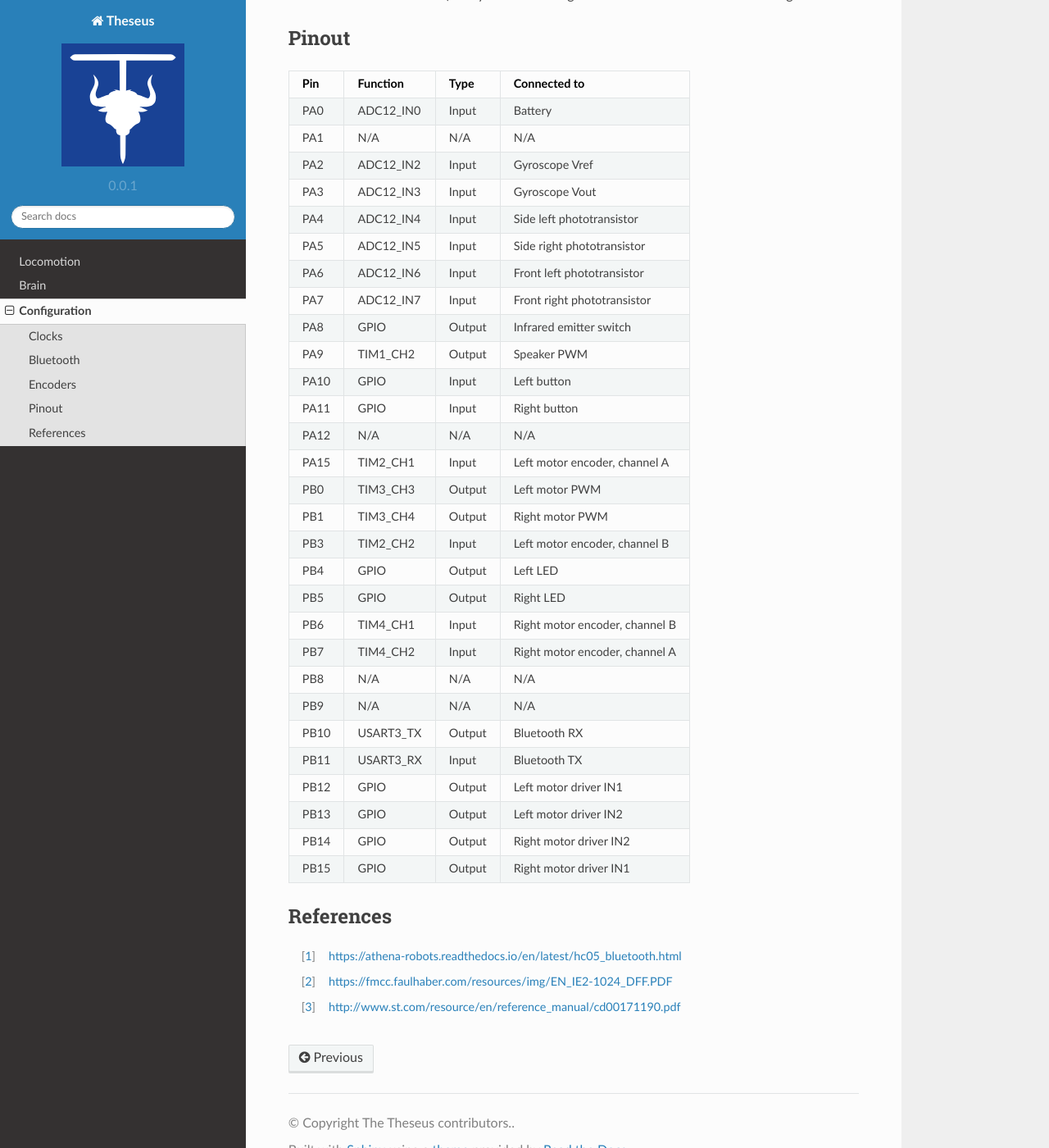
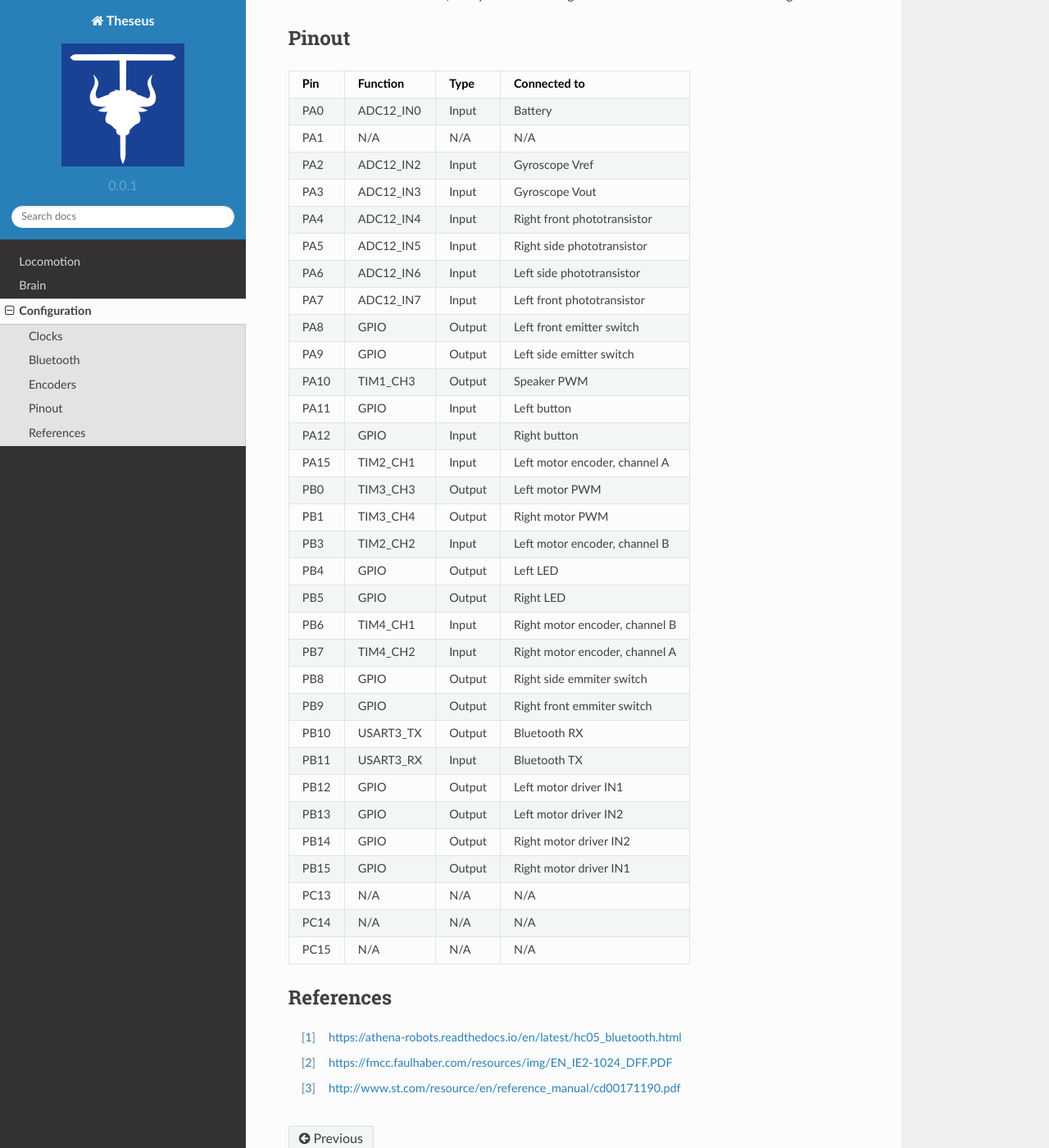
Before and after one commit to Bulebots/bulebule, a Sphinx documentation site: the page built from docs/source/configuration.rst, in a window 1280 px wide and 1400 px high, scrolled down 562 px. Shown: the whole window at 82% size. Built offline with Sphinx 7.4.7 and the Read the Docs theme 2.0.0, drawn with Linux system fonts in a browser that asks for light colours.

Commit message:
Update pinout configuration for better PCB fitting

```diff
--- a/docs/source/configuration.rst
+++ b/docs/source/configuration.rst
@@ -49,15 +49,15 @@ PA0   ADC12_IN0  Input   Battery
 PA1   N/A        N/A     N/A
 PA2   ADC12_IN2  Input   Gyroscope Vref
 PA3   ADC12_IN3  Input   Gyroscope Vout
-PA4   ADC12_IN4  Input   Side left phototransistor
-PA5   ADC12_IN5  Input   Side right phototransistor
-PA6   ADC12_IN6  Input   Front left phototransistor
-PA7   ADC12_IN7  Input   Front right phototransistor
-PA8   GPIO       Output  Infrared emitter switch
-PA9   TIM1_CH2   Output  Speaker PWM
-PA10  GPIO       Input   Left button
-PA11  GPIO       Input   Right button
-PA12  N/A        N/A     N/A
+PA4   ADC12_IN4  Input   Right front phototransistor
+PA5   ADC12_IN5  Input   Right side phototransistor
+PA6   ADC12_IN6  Input   Left side phototransistor
+PA7   ADC12_IN7  Input   Left front phototransistor
+PA8   GPIO       Output  Left front emitter switch
+PA9   GPIO       Output  Left side emitter switch
+PA10  TIM1_CH3   Output  Speaker PWM
+PA11  GPIO       Input   Left button
+PA12  GPIO       Input   Right button
 PA15  TIM2_CH1   Input   Left motor encoder, channel A
 PB0   TIM3_CH3   Output  Left motor PWM
 PB1   TIM3_CH4   Output  Right motor PWM
@@ -66,14 +66,17 @@ PB4   GPIO       Output  Left LED
 PB5   GPIO       Output  Right LED
 PB6   TIM4_CH1   Input   Right motor encoder, channel B
 PB7   TIM4_CH2   Input   Right motor encoder, channel A
-PB8   N/A        N/A     N/A
-PB9   N/A        N/A     N/A
+PB8   GPIO       Output  Right side emmiter switch
+PB9   GPIO       Output  Right front emmiter switch
 PB10  USART3_TX  Output  Bluetooth RX
 PB11  USART3_RX  Input   Bluetooth TX
 PB12  GPIO       Output  Left motor driver IN1
 PB13  GPIO       Output  Left motor driver IN2
 PB14  GPIO       Output  Right motor driver IN2
 PB15  GPIO       Output  Right motor driver IN1
+PC13  N/A        N/A     N/A
+PC14  N/A        N/A     N/A
+PC15  N/A        N/A     N/A
 ====  =========  ======  ==============================
 
 
```
